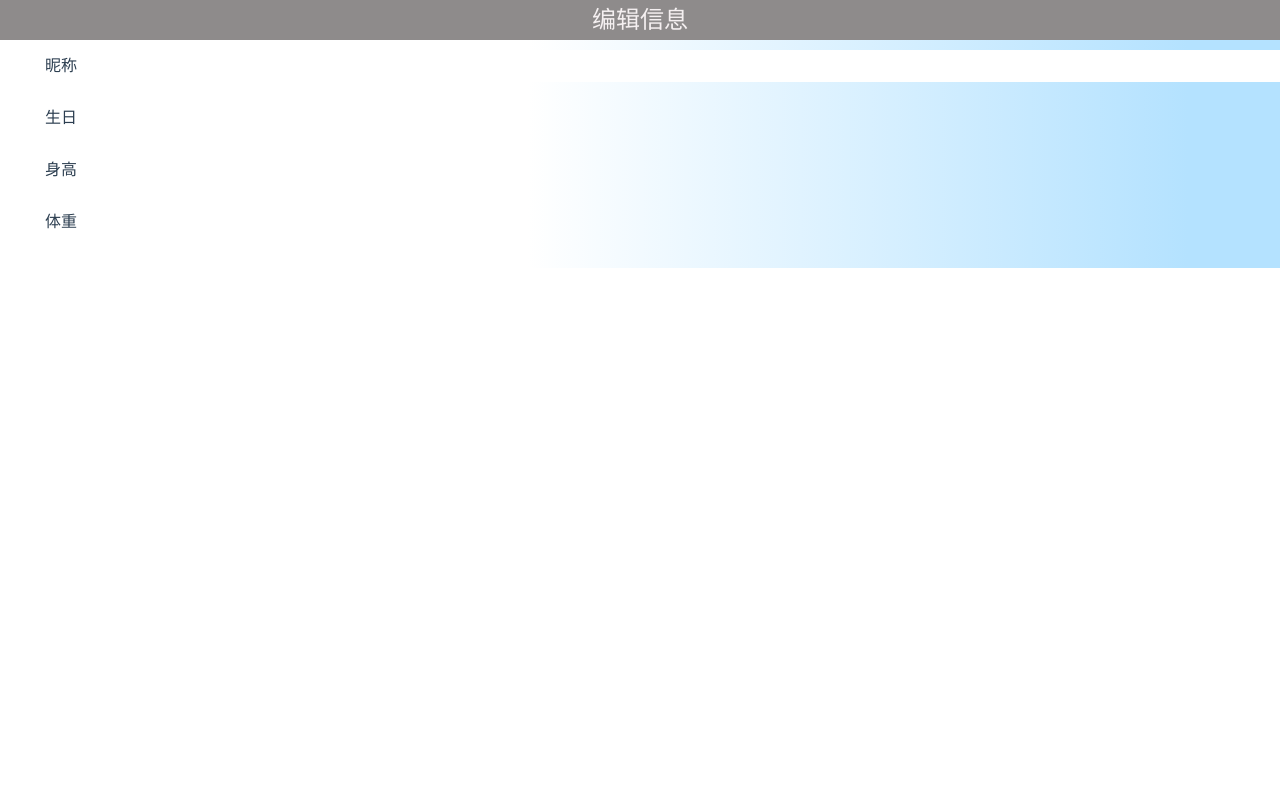
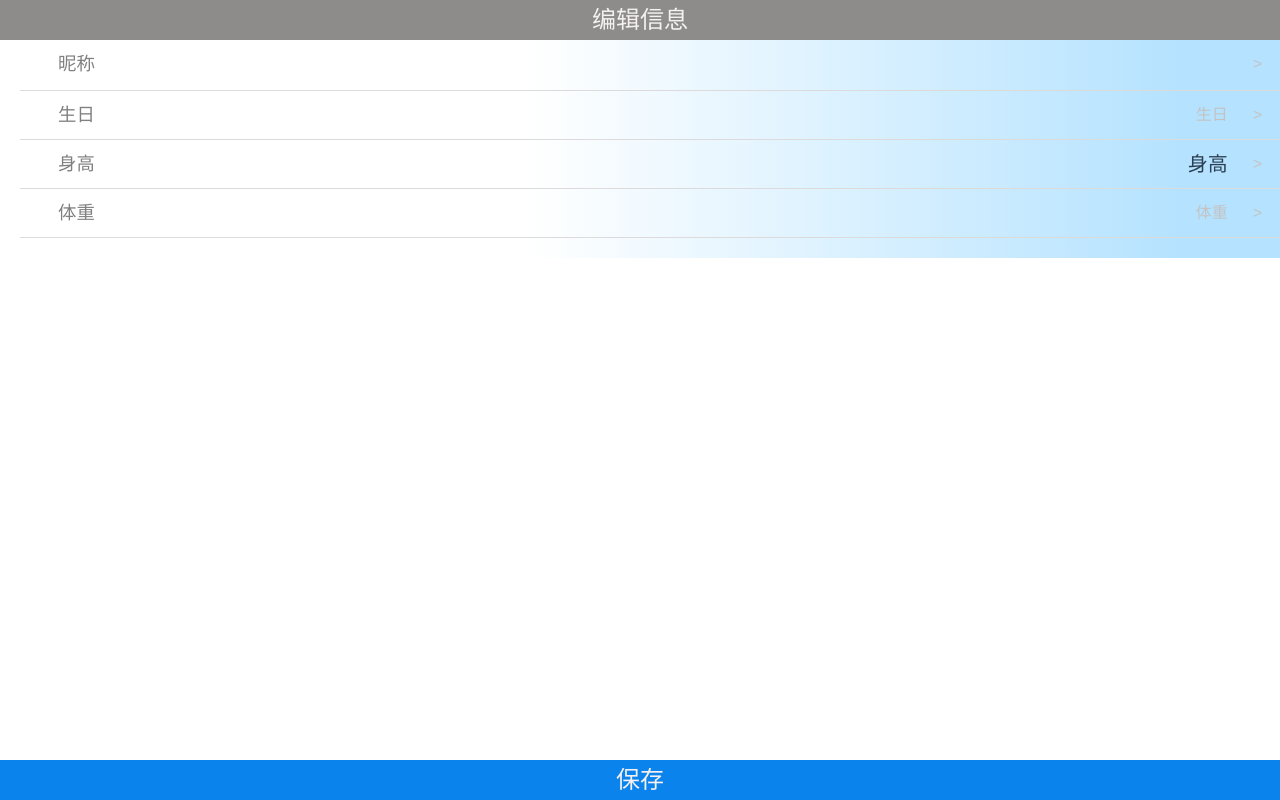
Before and after one commit to khwutiny/userPicker, a Vue app: page /#/info in a window 1280 px wide. Shown: the top 800 px of the page. Built offline with nearby package versions, Linux system fonts and the light colour scheme.

Commit message:
数据一致性提交

```diff
--- a/src/common/style/userInfo.less
+++ b/src/common/style/userInfo.less
@@ -11,10 +11,10 @@
 }
 input {
   border: none;
+  background: none;
 }
 .container {
   width:100%;
-  height:100%;
   margin-top:20px;
   padding: 20px;
 }
@@ -25,15 +25,18 @@ input {
 .display-flex {
   display: flex;
 }
+.flex-end{
+  justify-content: space-between;
+}
 .display-flex input{
   flex:1;
   width:0;
   padding-left:9px;
 }
 .line {
-  line-height: 1rem;
   font-size: 1.5rem;
-  padding: 10px 15px;
+  padding: 8px 28px;
+  border-bottom:1px solid #dcdada;
 }
 .line [class^="icon-"]{
   font-size:1.75rem;
@@ -48,13 +51,15 @@ input {
 }
 
 .line .info-id{
-  font-size:1rem;
+  font-size:1.15rem;
   line-height:2rem;
-
+  color:grey;
 }
 .line .info-content{
+  flex:1;
   font-size:1.25rem;
   line-height:2rem;
+  text-align:right;
 }
 
 .empty{
@@ -80,5 +85,25 @@ span.add-text{
 
 .bg{
   background-image: linear-gradient(to left, #b4e2ff 10%, #fff 60%); /* 标准的语法（必须放在最后） */
+}
 
+.text-right{
+  flex:0;
+  color:#c3c3c3;
+  width:1.5rem;
+  font-size:1rem !important;
+  line-height:2rem;
 }
+.text-right em{
+  margin-left:5px;
+}
+.footer{
+  position:absolute;
+  bottom:0;
+  width:100%;
+  text-align:center;
+  font-size: 1.5rem;
+  line-height: 2.5rem;
+  color: #f5f0f1;
+  background: #0a84ec;
+}
--- a/src/components/Golbal.vue
+++ b/src/components/Golbal.vue
@@ -4,7 +4,7 @@ export const users = [
     user_id: '001',
     user_name: 'khwutiny',
     sex: 0,
-    birth: '2018/2/12',
+    birth: '2018.2.12',
     weight: 80,
     height: 178
   },
@@ -12,7 +12,7 @@ export const users = [
     user_id: '002',
     user_name: 'zx',
     sex: 1,
-    birth: '2013/4/12',
+    birth: '2013.4.12',
     weight: 75,
     height: 185
   },
@@ -20,7 +20,7 @@ export const users = [
     user_id: '003',
     user_name: 'ccc',
     sex: 1,
-    birth: '2002/11/23',
+    birth: '2002.11.23',
     weight: 50,
     height: 160
   },
@@ -28,7 +28,7 @@ export const users = [
     user_id: '004',
     user_name: 'ddd',
     sex: 1,
-    birth: '2000/9/20',
+    birth: '2000.9.20',
     weight: 60,
     height: 180
   }
--- a/src/components/TimePicker.vue
+++ b/src/components/TimePicker.vue
@@ -1,6 +1,6 @@
 <template>
   <div>
-    <pd-select-box style="position: fixed;bottom: 0;width: 100%">
+    <pd-select-box style="position: absolute;bottom: 0;width: 100%">
       <pd-select-item v-for="(el,index) in currentList" :key="index" :listData="Array.from(dataMap[el].List)"  v-model="dataView[el].value"  type="wheel"></pd-select-item>
     </pd-select-box>
   </div>
--- a/src/components/userInfo.vue
+++ b/src/components/userInfo.vue
@@ -2,24 +2,33 @@
   <div>
     <div class="head">编辑信息</div>
     <div class="container bg">
-      <div class="display-flex line">
+      <div class="display-flex line flex-end">
         <span class="info-id">昵称</span>
-        <input  v-model="nickName"/>
+        <input class="info-content" v-model="nickName"/>
+        <span class="text-right"><em>></em></span>
       </div>
-      <div @click="pickerShow('birth')" class="display-flex line">
+      <div @click="pickerShow('birth')" class="display-flex line  flex-end">
         <span class="info-id">生日</span>
-        <span class="info-content" v-if="dataView['weight'].value">{{dataView['year'].value}}/{{dataView['month'].value}}/{{dataView['day'].value}}</span>
+        <span class="info-content" v-if="dataView['year'].value">{{dataView['year'].value}}.{{dataView['month'].value}}.{{dataView['day'].value}}</span>
+        <span class="info-content text-right" v-else>生日</span>
+        <span class="text-right"><em>></em></span>
       </div>
-      <div @click="pickerShow('height')" class="display-flex line">
+      <div @click="pickerShow('height')" class="display-flex line  flex-end">
         <span class="info-id">身高</span>
-        <span class="info-content" v-if="dataView['weight'].value">{{dataView['height'].value}}CM</span>
+        <span class="info-content" v-if="dataView['height'].value">{{dataView['height'].value}}厘米</span>
+        <span class="info-content" v-else>身高</span>
+        <span class="text-right"><em>></em></span>
+
       </div>
-      <div @click="pickerShow('weight')" class="display-flex line">
+      <div @click="pickerShow('weight')" class="display-flex line  flex-end">
         <span class="info-id">体重</span>
-        <span class="info-content" v-if="dataView['weight'].value">{{dataView['weight'].value}}KG</span>
+        <span class="info-content" v-if="dataView['weight'].value">{{dataView['weight'].value}}公斤</span>
+        <span class="info-content text-right" v-else>体重</span>
+        <span class="text-right"><em>></em></span>
       </div>
     </div>
-    <footer style="bottom:0;position: absolute;width:100%;" v-show='isTimePickerShow'>
+    <footer class="footer" @click="setInfoById">保存</footer>
+    <footer  v-show='isTimePickerShow'>
       <div class="empty" @click="pickerHide"></div>
       <time-picker :dataView="dataView" :currentList="Array.from(currentList)"></time-picker>
     </footer>
@@ -54,7 +63,9 @@ export default {
       dataView: dataView,
       currentList: [],
       users: global_.users,
-      nickName: ''
+      nickName: '',
+      id: '',
+      index: ''
     }
   },
   mounted: function () {
@@ -71,13 +82,13 @@ export default {
         this.nickName = user.user_name
         dataView = {
           'year': {
-            'value': user.birth.split('/')[0]
+            'value': user.birth.split('.')[0]
           },
           'month': {
-            'value': user.birth.split('/')[1]
+            'value': user.birth.split('.')[1]
           },
           'day': {
-            'value': user.birth.split('/')[2]
+            'value': user.birth.split('.')[2]
           },
           'weight': {
             'value': user.weight
@@ -86,13 +97,32 @@ export default {
             'value': user.height
           }
         }
-        this.dataView = dataView
+      } else {
+        dataView = {
+          'year': {
+            'value': ''
+          },
+          'month': {
+            'value': ''
+          },
+          'day': {
+            'value': ''
+          },
+          'weight': {
+            'value': ''
+          },
+          'height': {
+            'value': ''
+          }
+        }
       }
+      this.dataView = dataView
     },
     getInfoById (id) {
       const _users = this.users
       for (let i = 0; i < _users.length; i++) {
         if (id === _users[i].user_id) {
+          this.index = i
           return _users[i]
         }
       }
@@ -107,6 +137,24 @@ export default {
     },
     pickerHide () {
       this.isTimePickerShow = false
+    },
+    setInfoById () {
+      if (this.index === '') {
+        this.index = this.users.length
+        this.id = Math.random()
+      }
+      this.users[this.index] = {
+        user_id: this.id,
+        user_name: this.nickName,
+        sex: 1,
+        birth: `${dataView['year'].value}.${dataView['month'].value}.${dataView['day'].value}`,
+        weight: dataView['weight'].value,
+        height: dataView['height'].value
+      }
+      this.$router.push({
+        path: '/user',
+        name: 'users'
+      })
     }
   }
 }
```
